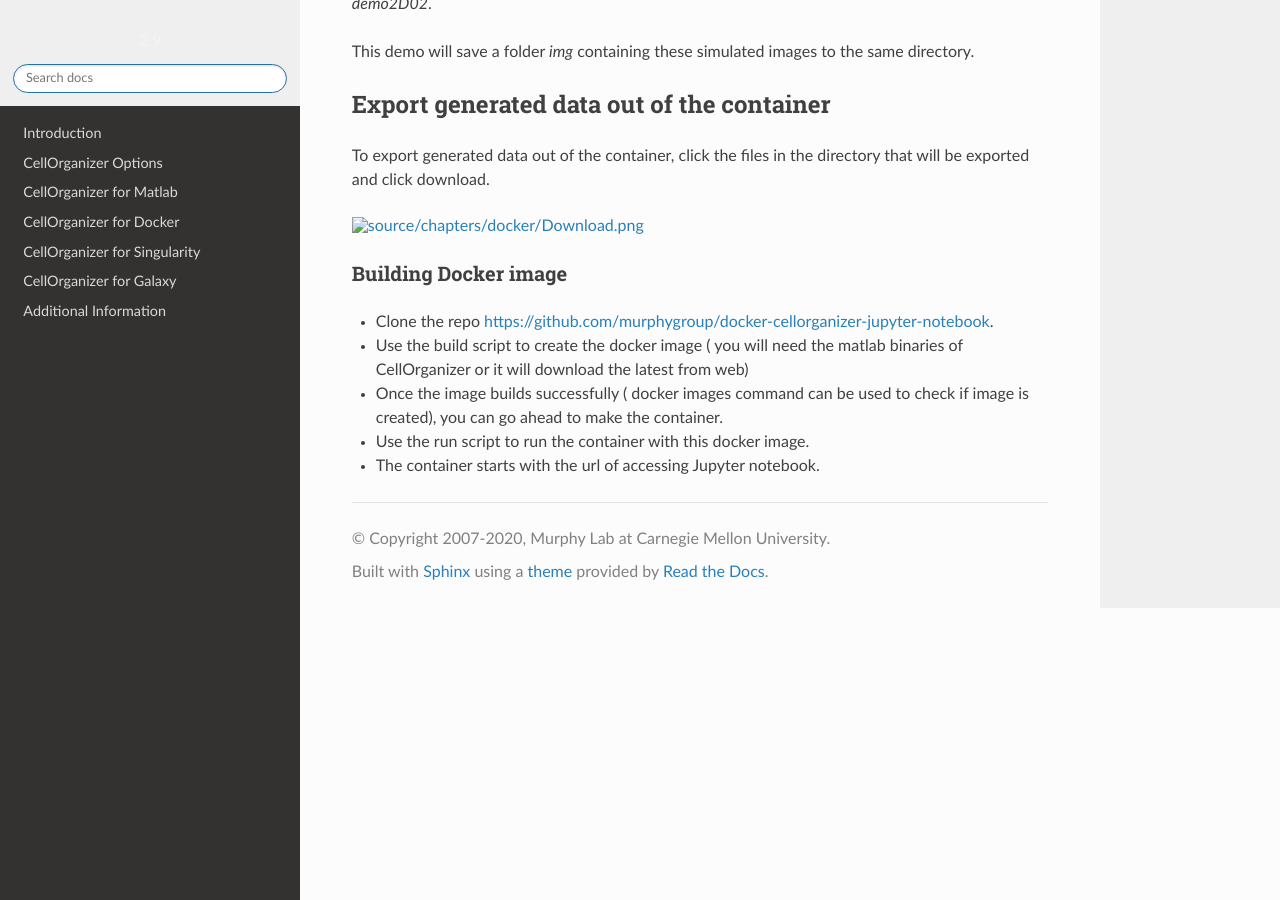
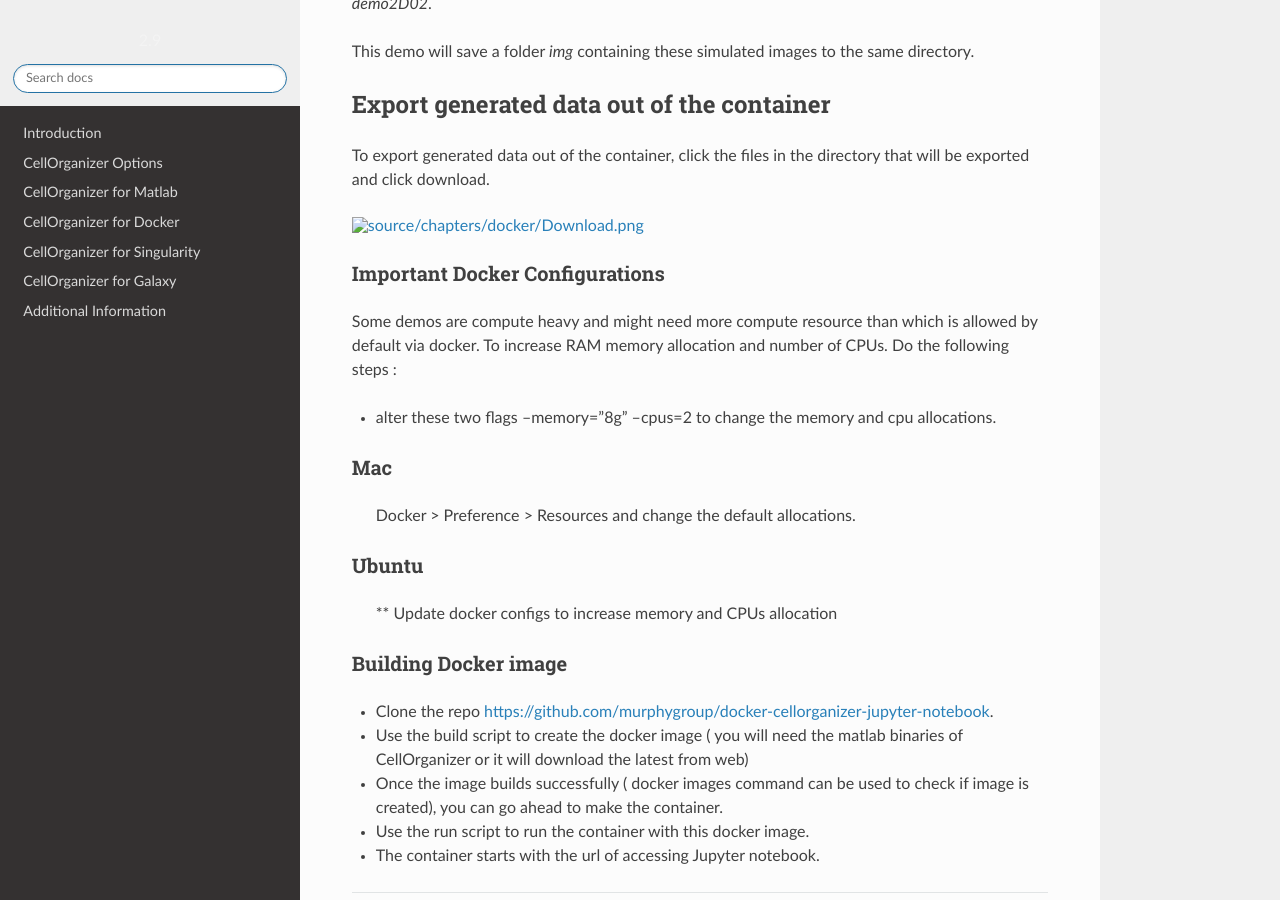
Before and after one commit to murphygroup/cellorganizer-documentation_old, a Sphinx documentation site: the page built from source/chapters/docker/running.rst, in a window 1280 px wide and 900 px high, scrolled down 1271 px. Built offline with Sphinx 7.4.7 and the Read the Docs theme 2.0.0, drawn with Linux system fonts in a browser that asks for light colours.

Commit message:
updated the doc
Signed-off-by: soham chakraborti <chakraborti.soham@gmail.com>

```diff
--- a/source/chapters/docker/running.rst
+++ b/source/chapters/docker/running.rst
@@ -58,6 +58,21 @@ To export generated data out of the container, click the files in the directory
     :width: 500px
 
 
+Important Docker Configurations
+=================================
+Some demos are compute heavy and might need more compute resource than which is allowed by default via docker.
+To increase RAM memory allocation and number of CPUs. Do the following steps :
+
+* alter these two flags --memory="8g" --cpus=2 to change the memory and cpu allocations.
+Mac
+===
+ Docker > Preference > Resources and change the default allocations.
+
+Ubuntu
+======
+ ** Update docker configs to increase memory and CPUs allocation
+
+
 Building Docker image
 =====================
 * Clone the repo https://github.com/murphygroup/docker-cellorganizer-jupyter-notebook.
```
